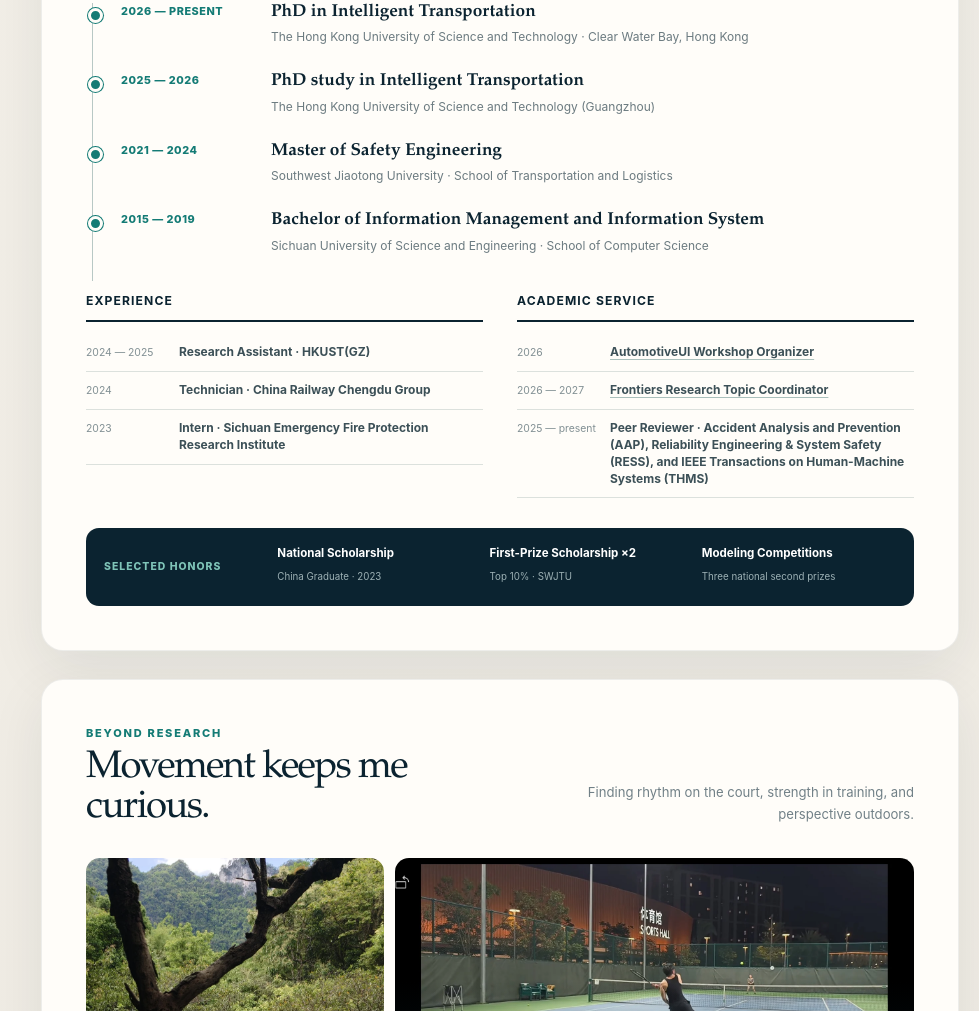
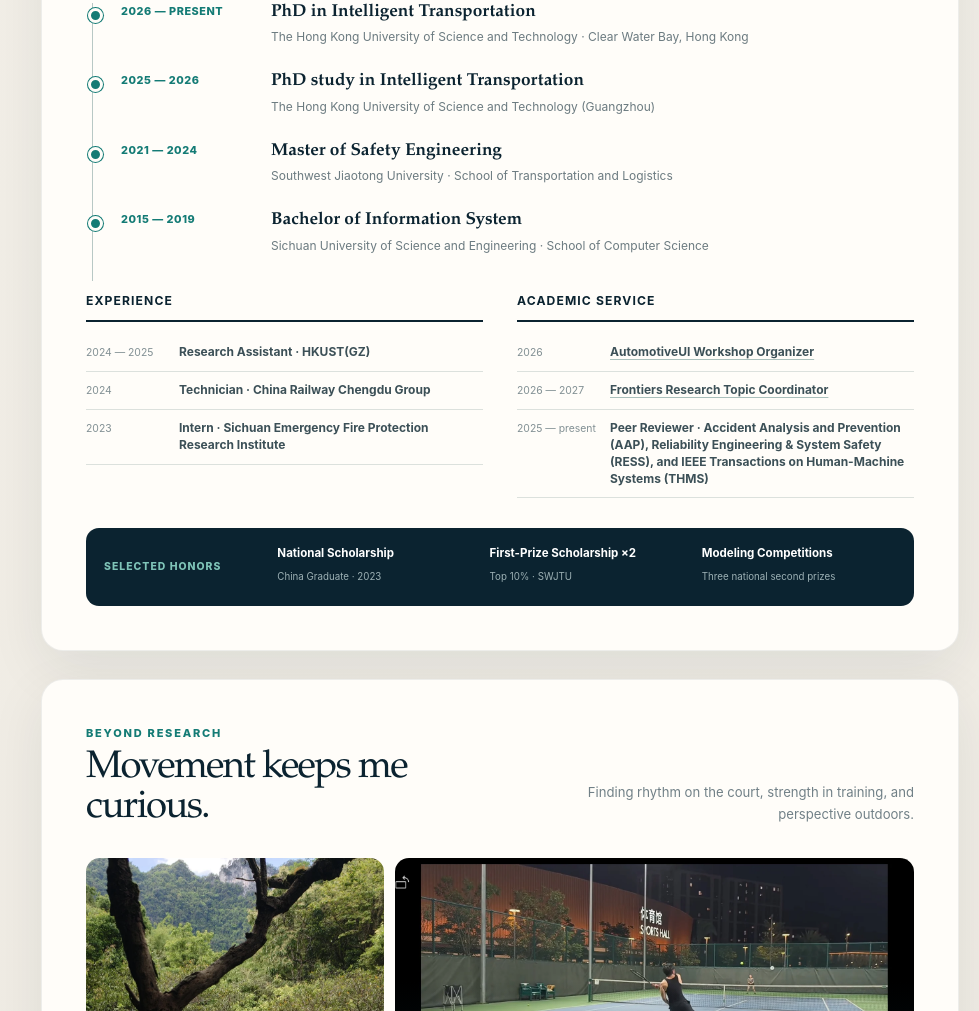
Before and after one commit to ChenglinChris/ChenglinChris.github.io, a plain HTML site: page index.html in a window 1280 px wide. Shown: the part 4124-5135 px from the top of the page, without its empty margins (301-1280 px from the left). Drawn offline with Linux system fonts and the light colour scheme.

Commit message:
Correct bachelor major

```diff
--- a/index.html
+++ b/index.html
@@ -336,7 +336,7 @@
           </article>
           <article data-removable data-block-id="education-bachelor" data-block-label="Education — Bachelor at Sichuan University of Science and Engineering">
             <time>2015 — 2019</time>
-            <div><h3 data-edit-key="education.bachelor.title">Bachelor of Information Management and Information System</h3><p data-edit-key="education.bachelor.place">Sichuan University of Science and Engineering · School of Computer Science</p></div>
+            <div><h3 data-edit-key="education.bachelor.title">Bachelor of Information System</h3><p data-edit-key="education.bachelor.place">Sichuan University of Science and Engineering · School of Computer Science</p></div>
           </article>
         </div>
 
```
